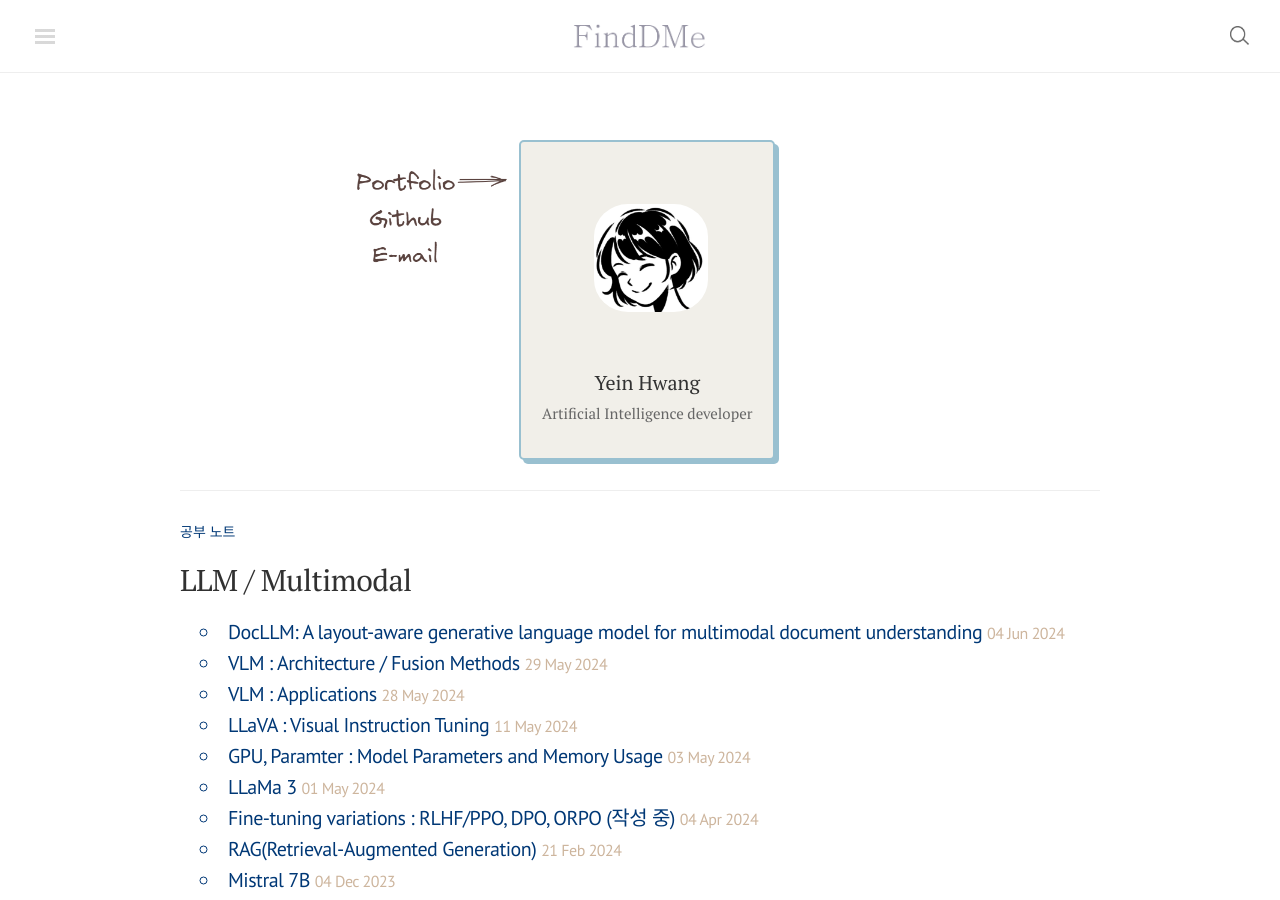
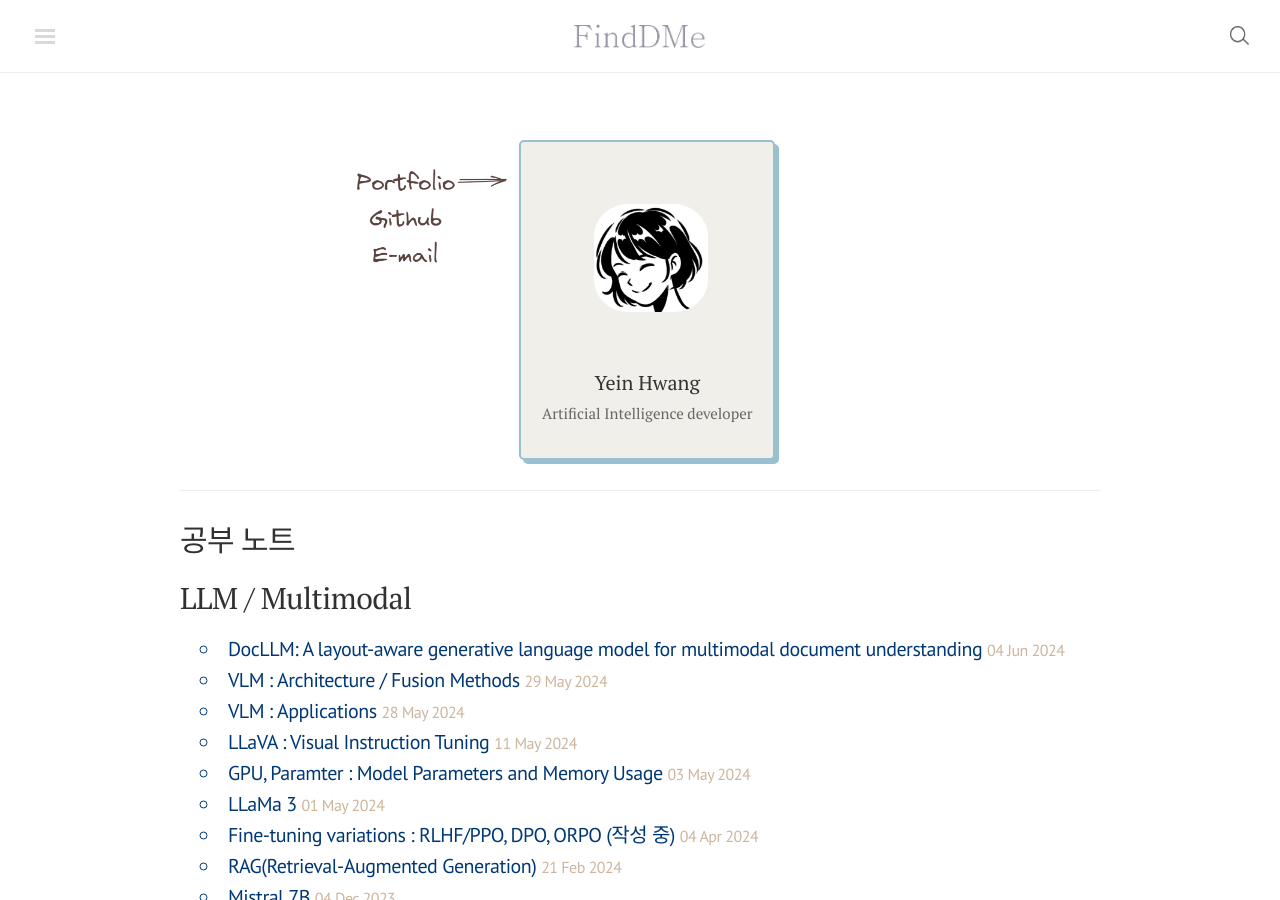
Before and after one commit to finddme/finddme.github.io, a Jekyll site: the page built from index.html, in a window 1280 px wide and 900 px high. Built offline with Jekyll 4.4.1, drawn with Linux system fonts in a browser that asks for light colours; nearby versions of some CDN libraries; comment, search, counter and statistics services are not loaded.

Commit message:
Update index.html

```diff
--- a/index.html
+++ b/index.html
@@ -140,10 +140,12 @@ title:   #Categories Home
 
 <hr/>
 
-<div >
-  <a font-size=1.6rem font-family=$font-sans color=$post-title-color>
+<div class="tags-expo">
+  <div class="tags-expo-section">
+    <h2 color="#eee">
     공부 노트
-  </a>
+  </h2>
+  </div>
 </div>
 
 <div class="tags-expo">
```
